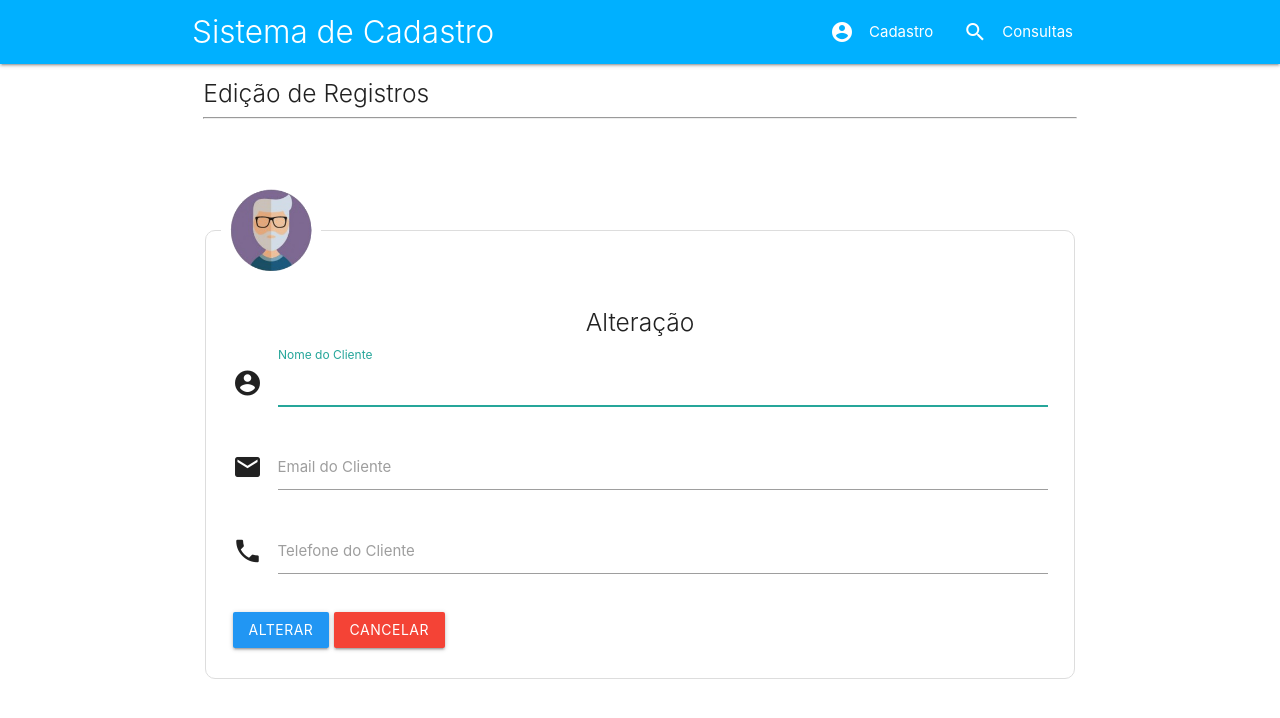
After one commit to uchoamaster/CRUD_PHP_MATERIALIZECSS, a PHP site: page /editar.php in a window 1280 px wide. The commit adds this page. Shown: the top 718 px of the page. Run offline with PHP 8.4, Linux system fonts and the light colour scheme; data that the repository does not hold is empty.

Commit message:
finalizando CRUD PHP COM MATERIALIZE CSS

```diff
--- a/banco_de_dados/conexao.php
+++ b/banco_de_dados/conexao.php
@@ -0,0 +1,4 @@
+<?php
+$utf8 = header("Content-Type: text/html; charset=utf-8");
+$link = new mysqli('localhost','root','','db_cadastro');
+$link ->set_charset('utf8');
--- /dev/null
+++ b/editar.php
@@ -0,0 +1,70 @@
+<?php
+session_start();
+include_once 'includes/header.inc.php';
+include_once 'includes/menu.inc.php';
+?>
+<div class="row container">
+    <div class="col s12">
+        <h5 class="light">Edição de Registros </h5>
+        <hr>
+    </div>
+</div>
+
+<?php
+    include_once 'banco_de_dados/conexao.php';
+
+    $id = filter_input(INPUT_GET, 'id', FILTER_SANITIZE_NUMBER_INT);
+    $_SESSION['id']  = $id;
+    $querySelect = $link->query("select * from tb_clientes where id='$id'");
+
+    while($registros = $querySelect->fetch_assoc()):
+        $id = $registros['id'];
+        $nome = $registros['nome'];
+        $email = $registros['email'];
+        $telefone = $registros['telefone'];
+
+    endwhile;
+?>
+
+  <!-- formulário de cadastro -->
+  <div class="row container">
+    <p>&nbsp;</p>
+        <form action="banco_de_dados/update.php" method="post" class="col s12">
+            <fieldset class="formulario" style="padding: 15px">
+                <legend><img src="imagens/user1.png" alt="[imagem]" width="100"></legend>
+                <h5 class="light center">Alteração</h5>
+
+                <!-- campo nome -->
+                <div class="input-field col s12">
+                    <i class="material-icons prefix">account_circle</i>
+                    <input type="text" name="nome" id="nome" value="<?php echo $nome ?>" maxlength="40" required autofocus>
+                    <label for="nome">Nome do Cliente </label>
+
+                </div>
+
+                <!-- campo email -->
+                <div class="input-field col s12">
+                    <i class="material-icons prefix">email</i>
+                    <input type="text" name="email" id="email" value="<?php echo $email ?>" maxlength="50" required >
+                    <label for="email">Email do Cliente </label>
+                </div>
+
+                <!-- campo email -->
+                <div class="input-field col s12">
+                    <i class="material-icons prefix">phone</i>
+                    <input type="tel" name="telefone" id="telefone" value="<?php echo $telefone ?>" maxlength="15" required >
+                    <label for="telefone">Telefone do Cliente </label>
+                </div>
+
+                <!-- botões -->
+
+                <div class="input-field col s12">
+                    <input type="submit" value="alterar" class="btn blue">
+                    <a href="consultas.php" class="btn red">Cancelar</a>
+                </div>
+
+            </fieldset>
+        </form>
+    </div>
+
+<?php include_once 'includes/footer.inc.php'; ?>
--- /dev/null
+++ b/includes/footer.inc.php
@@ -0,0 +1,14 @@
+
+
+      <!--JavaScript at end of body for optimized loading-->
+      <script type="text/javascript" src="js/jquery-3.5.1.min.js"></script>
+      <script type="text/javascript" src="js/materialize.min.js"></script>
+
+      <!-- inicialização JQUERY -->
+<script type="text/javascript">
+    $(document).ready(function(){
+        // alert("olá mundo");
+    });
+</script>
+    </body>
+  </html>
--- /dev/null
+++ b/includes/header.inc.php
@@ -0,0 +1,13 @@
+<!DOCTYPE html>
+  <html>
+    <head>
+      <!--Import Google Icon Font-->
+      <link href="https://fonts.googleapis.com/icon?family=Material+Icons" rel="stylesheet">
+      <!--Import materialize.css-->
+      <link type="text/css" rel="stylesheet" href="css/materialize.min.css"  media="screen,projection"/>
+        <link rel="stylesheet" type="text/css" href="css/style.css">
+      <!--Let browser know website is optimized for mobile-->
+      <meta name="viewport" content="width=device-width, initial-scale=1.0"/>
+    </head>
+
+    <body>
--- /dev/null
+++ b/includes/menu.inc.php
@@ -0,0 +1,9 @@
+<nav class="light-blue accent-3">
+        <div class="nav-wrapper container">
+            <div class="brand-logo light">Sistema de Cadastro</div>
+            <ul class="right">
+                <li><a href="index.php"><i class="material-icons left">account_circle</i> Cadastro</a></li>
+                <li><a href="consultas.php"><i class="material-icons left">search</i> Consultas</a></li>
+            </ul>
+        </div>
+    </nav>
```
Also changed, not shown: banco_de_dados/create.php (+29 -0 lines), banco_de_dados/delete.php (+8 -0 lines), banco_de_dados/read.php (+17 -0 lines), banco_de_dados/update.php (+14 -0 lines), consultas.php (added, +27 -0 lines), index.php (+11 -37 lines).
